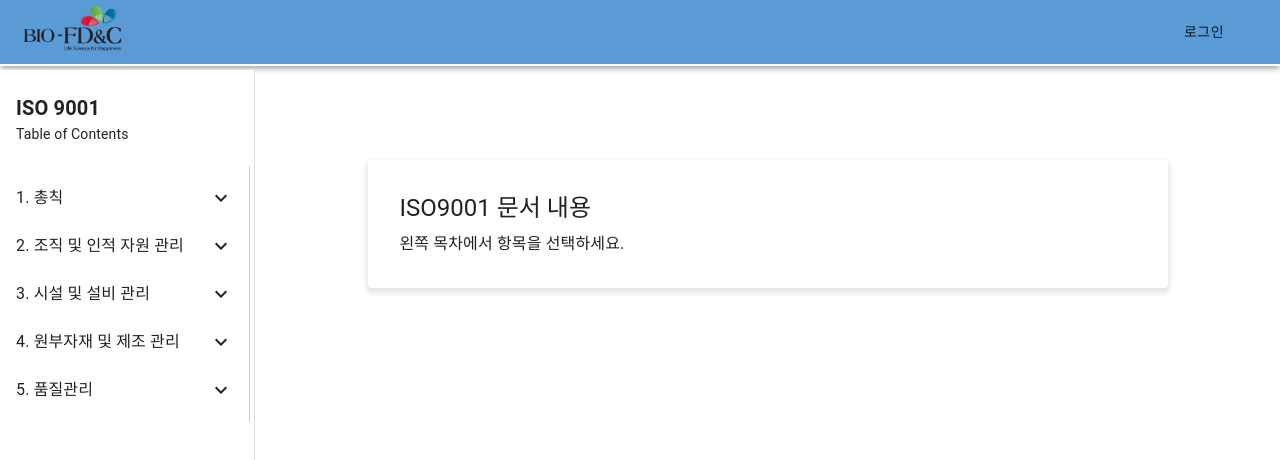
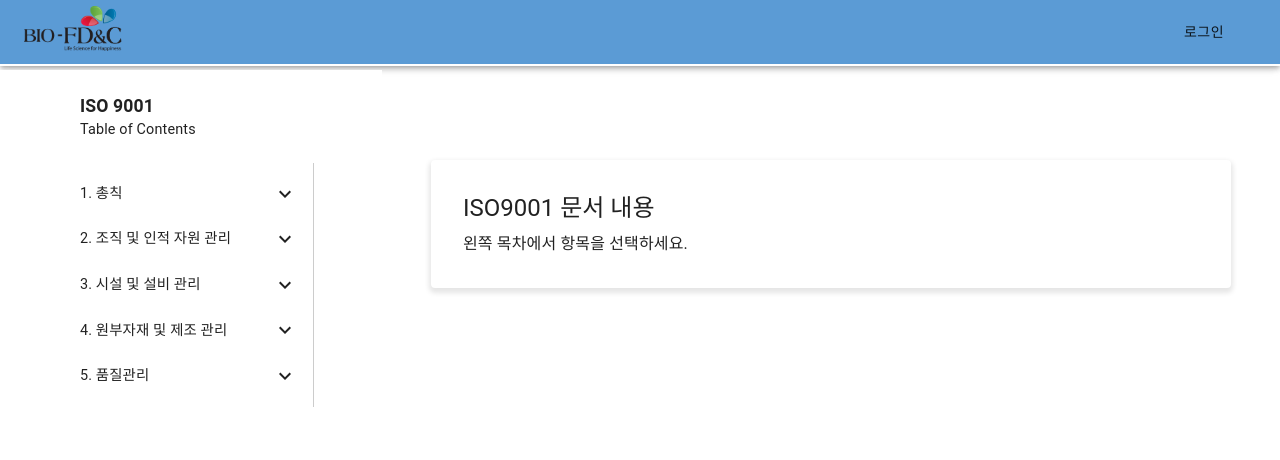
Before and after one commit to yangshoong/biofdnc-hub-fe, a React (Create React App) app: page /iso9001 in a window 1280 px wide. Shown: the top 460 px of the page. Built offline with nearby package versions, Linux system fonts and the light colour scheme.

Commit message:
네비게이션바 아이템 수정

```diff
--- a/src/pages/iso9001/ISO9001Page.js
+++ b/src/pages/iso9001/ISO9001Page.js
@@ -4,7 +4,7 @@ import { styled } from '@mui/material/styles';
 import ISO9001TableOfContents from '../../features/iso9001/ui/ISO9001TableOfContents';
 import ISO9001ContentDisplay from '../../features/iso9001/ui/ISO9001ContentDisplay';
 
-const drawerWidth = 255;
+const drawerWidth = 382; // 255 * 1.5
 const navbarHeight = 70;
 
 const Root = styled('div')(({ theme }) => ({
@@ -23,7 +23,14 @@ const StyledDrawer = styled(Drawer)(({ theme }) => ({
     top: `${navbarHeight}px`,
     height: `calc(100% - ${navbarHeight}px)`,
     backgroundColor: theme.palette.background.default,
-    borderRight: `1px solid ${theme.palette.divider}`,
+    borderRight: 'none',
+    paddingLeft: theme.spacing(8), // Add left padding
+  },
+  '& .MuiListItemText-primary': {
+    fontSize: '0.9rem',
+  },
+  '& .MuiListItemText-secondary': {
+    fontSize: '0.8rem',
   },
 }));
 
@@ -55,8 +62,8 @@ const ISO9001Page = () => {
         <List>
           <ListItem>
             <ListItemText
-              primary={<Typography variant="h6" sx={{ fontWeight: 'bold' }}>ISO 9001</Typography>}
-              secondary={<Typography variant="body2">Table of Contents</Typography>}
+              primary={<Typography variant="h6" sx={{ fontWeight: 'bold', fontSize: '1.1rem' }}>ISO 9001</Typography>}
+              secondary={<Typography variant="body2" sx={{ fontSize: '0.9rem' }}>Table of Contents</Typography>}
             />
           </ListItem>
         </List>
--- a/src/widgets/nav-bar/navItems.js
+++ b/src/widgets/nav-bar/navItems.js
@@ -14,13 +14,10 @@ const navItems = [
   ] },
   {
     label: '품질경영관리', subItems: [
-      { label: 'ISO9001 관리', link: '/iso9001' },
+      { label: 'ISO9001', link: '/iso9001' },
     ]
-  },
-  { label: 'Audit', subItems: [
-    { label: '아모레퍼시픽', link: '/amorepacific' },
-    { label: 'GIVAUDAN', link: '/givaudan' }
-  ] }
+  }
+
 ];
 
 export default navItems;
```
